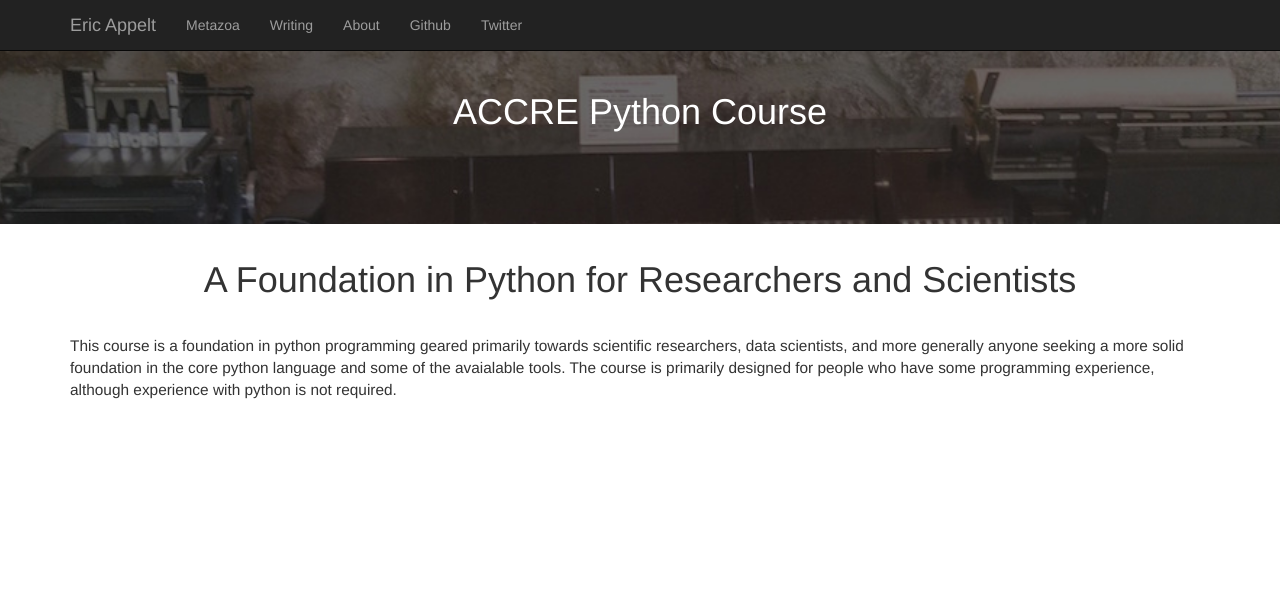
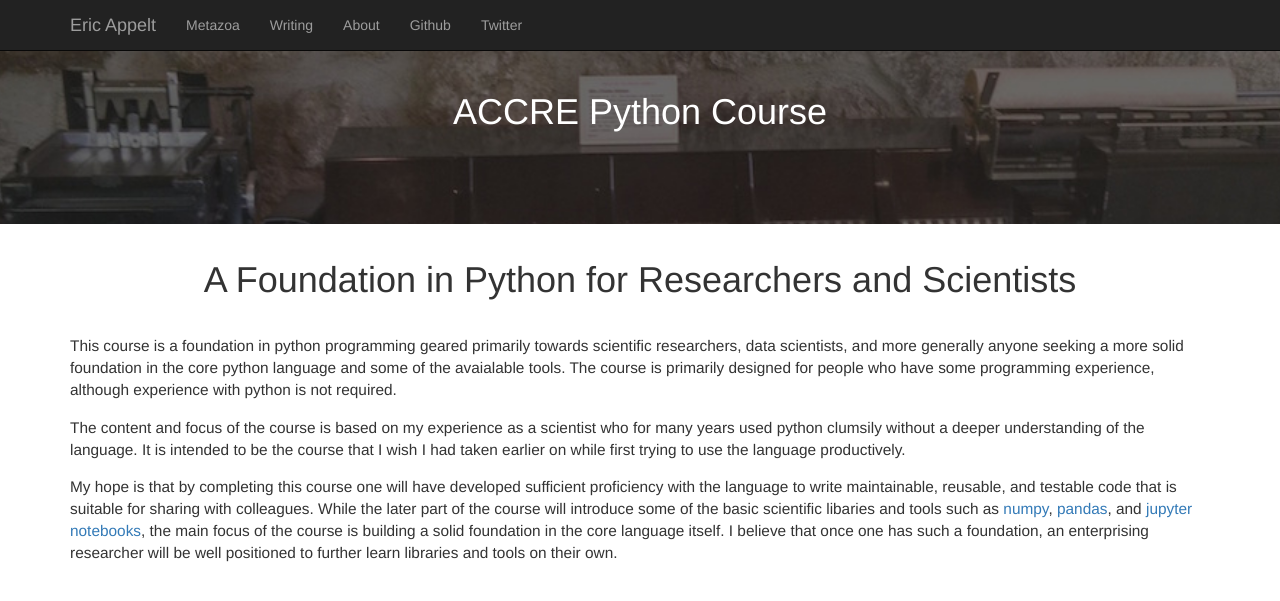
Before and after one commit to appeltel/website-ericappelt, a Jekyll site: the page built from pythonclass/index.md, in a window 1280 px wide. Shown: the top 601 px of the page. Built offline with Jekyll 4.4.1, drawn with Linux system fonts in a browser that asks for light colours; nearby versions of some CDN libraries.

Commit message:
More python course description

```diff
--- a/pythonclass/index.md
+++ b/pythonclass/index.md
@@ -12,3 +11,21 @@ anyone seeking a more solid foundation in the core python language
 and some of the avaialable tools. The course is primarily designed
 for people who have some programming experience, although experience
 with python is not required.
+
+The content and focus of the course is based on my experience as
+a scientist who for many years used python clumsily without a deeper
+understanding of the language. It is intended to be the course that
+I wish I had taken earlier on while first trying to use the language
+productively.
+
+My hope is that by completing this course one will have developed
+sufficient proficiency with the language to write maintainable,
+reusable, and testable code that is suitable for sharing with
+colleagues. While the later part of the course will introduce some of
+the basic scientific libaries and tools such as
+[numpy](http://www.numpy.org/), [pandas](https://pandas.pydata.org/),
+and [jupyter notebooks](http://jupyter.org/),
+the main focus of the course is building a solid foundation in the
+core language itself. I believe that once one has such a foundation,
+an enterprising researcher will be well positioned to further
+learn libraries and tools on their own.
```
Also changed, not shown: other parts of pythonclass/index.md (+0 -1 lines).
